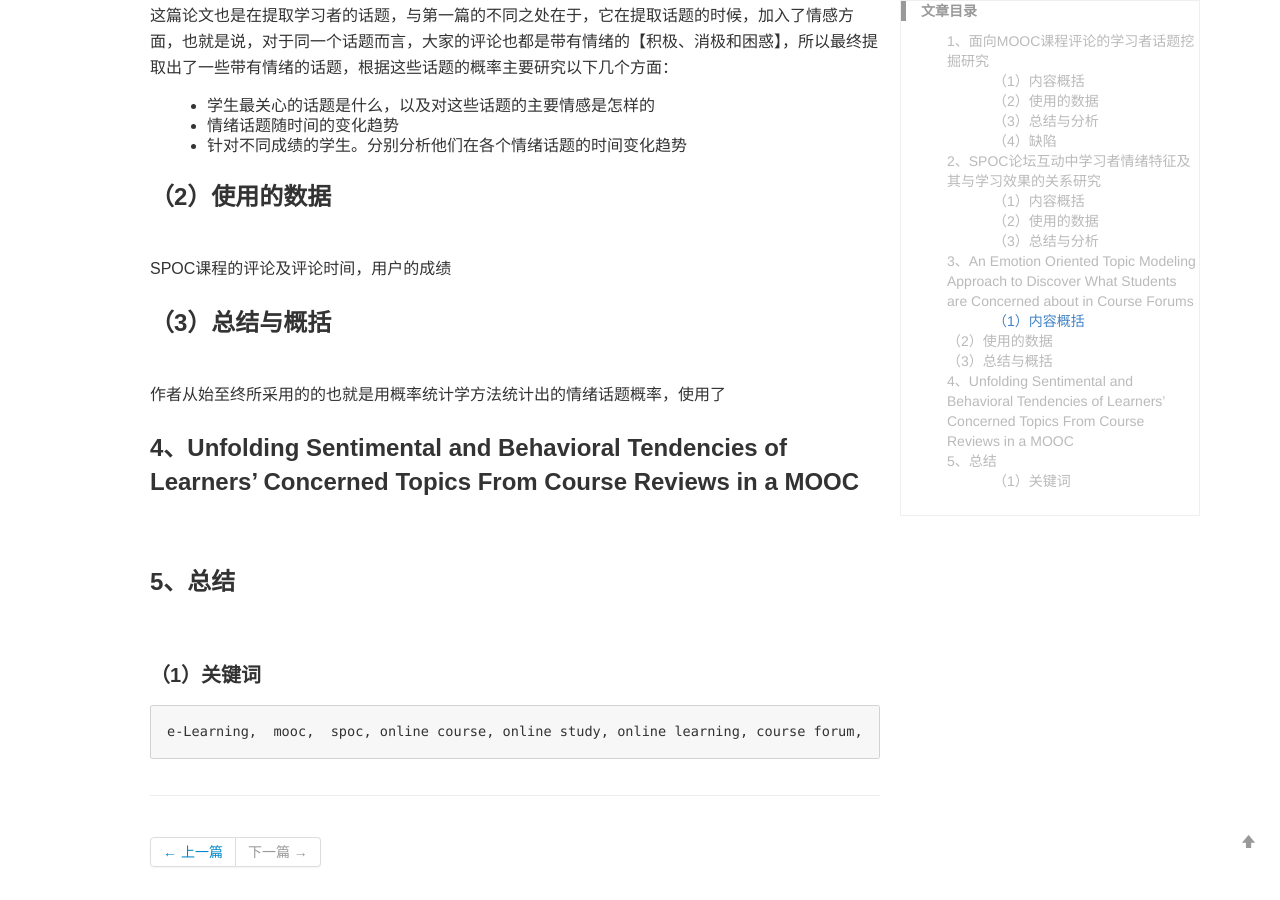
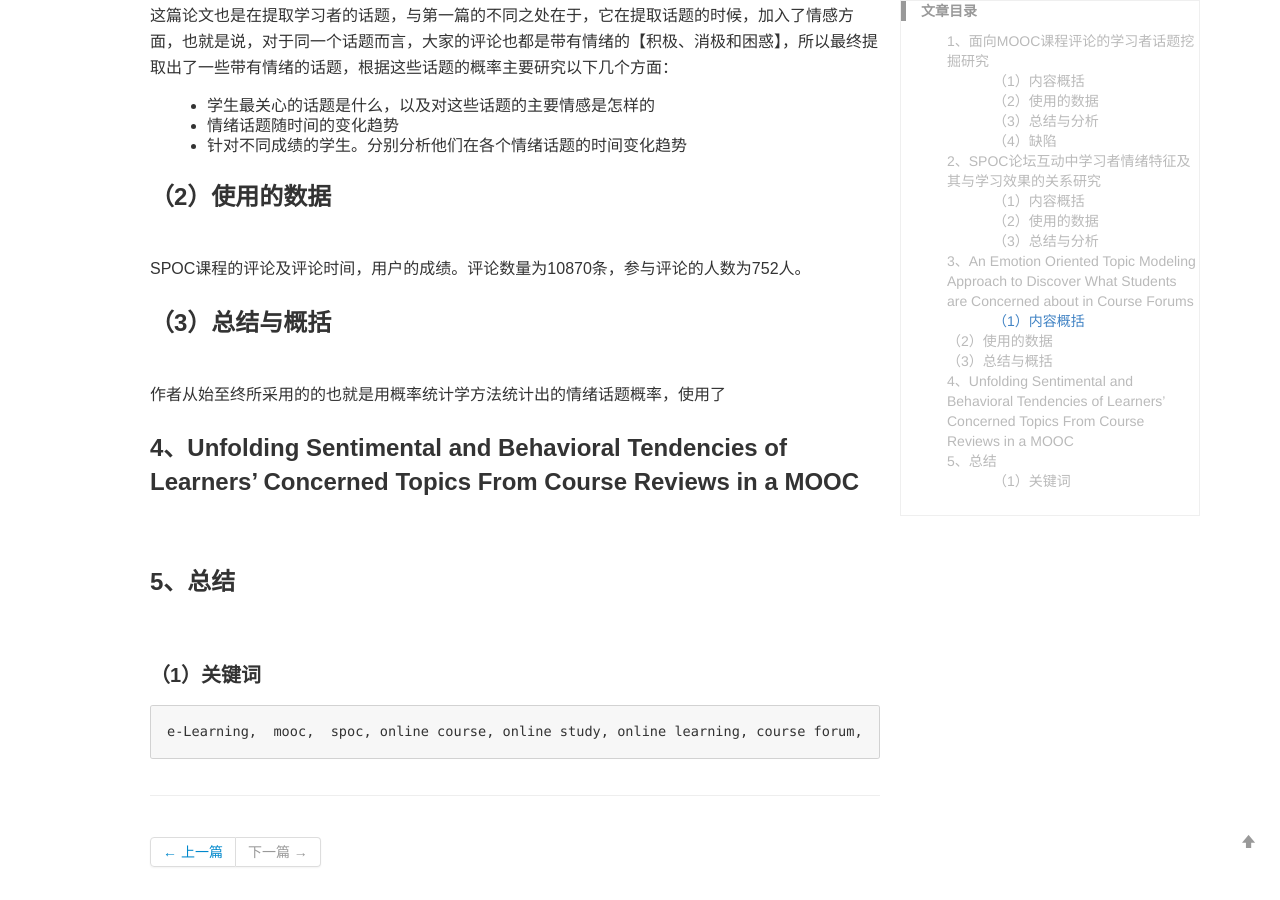
Before and after one commit to yuanmingchen/yuanmingchen.github.io, a Jekyll site: the page built from _posts/2019-04-18-Online Course nlp paper survey.md, in a window 1280 px wide and 900 px high, scrolled down 1825 px. Built offline with Jekyll 4.4.1, drawn with Linux system fonts in a browser that asks for light colours; comment, search, counter and statistics services are not loaded.

Commit message:
Updates _posts/2019-04-18-Online Course nlp paper survey.md
Auto commit by GitBook Editor

```diff
--- a/_posts/2019-04-18-Online Course nlp paper survey.md
+++ b/_posts/2019-04-18-Online Course nlp paper survey.md
@@ -46,7 +46,7 @@ SPOC论坛的评论以及评论时间，学习者的最终成绩
 - 针对不同成绩的学生。分别分析他们在各个情绪话题的时间变化趋势
 
 ### （2）使用的数据
-SPOC课程的评论及评论时间，用户的成绩
+SPOC课程的评论及评论时间，用户的成绩。评论数量为10870条，参与评论的人数为752人。
 
 ### （3）总结与概括
 作者从始至终所采用的的也就是用概率统计学方法统计出的情绪话题概率，使用了
```
